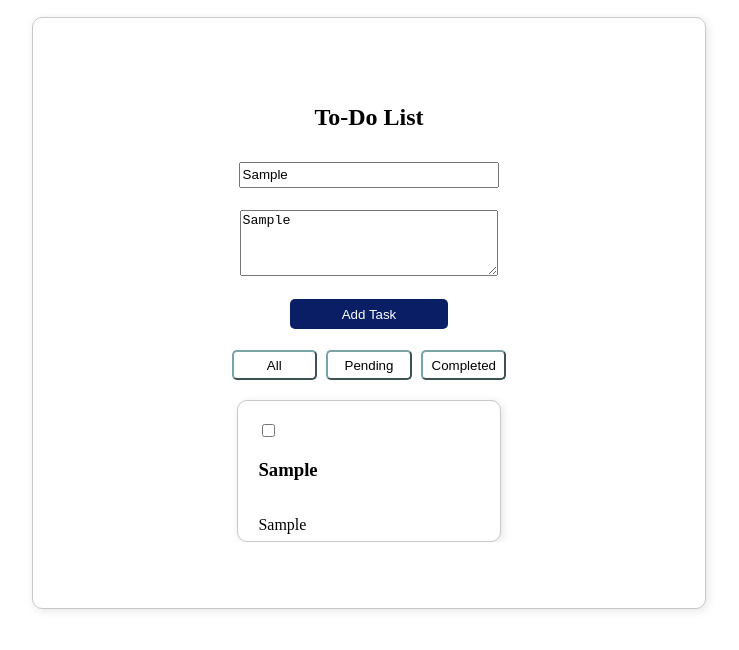
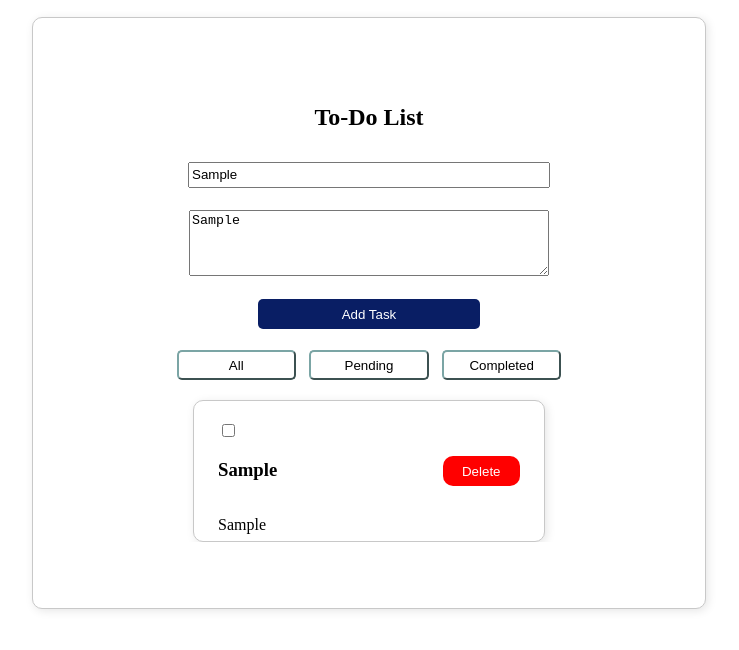
Before and after one commit to ValeriaPache/Form_React, a React (Vite) app: page / in a window 1280 px wide. Both pictures are taken after typing "Sample", "Sample" into the empty fields and a click on the button "Add Task". Shown: the top 650 px of the page, without its empty margins (271-1010 px from the left). Built offline with nearby package versions, Linux system fonts and the light colour scheme.

Commit message:
I was organizing the structure

```diff
--- a/src/Context/Context.jsx
+++ b/src/Context/Context.jsx
@@ -1,22 +1,26 @@
-import { createContext,useState } from "react";
+import { createContext, useState, useEffect } from "react";
 
 export const contextTask = createContext();
 
 export const ProviderTask = ({ children }) => {
 
     const [tasks, setTasks] = useState([]);
+    const [filteredTasks, setFilteredTasks] = useState([]); // Estado para las tareas filtradas
     const [title, setTitle] = useState("");
     const [description, setDescription] = useState("");
 
+    useEffect(() => {
+        setFilteredTasks([...tasks]); // Evita duplicaciones
+    }, [tasks]);
+
     return(
         <contextTask.Provider value={{
-        title,
-        setTitle,
-        description,
-        setDescription,
-        tasks,
-        setTasks,
+            title, setTitle,
+            description, setDescription,
+            tasks, setTasks,
+            filteredTasks, setFilteredTasks
         }}>
             {children}
         </contextTask.Provider>
-)}
+    );
+};
--- a/src/components/Pages/StilesTask.css
+++ b/src/components/Pages/StilesTask.css
@@ -20,7 +20,7 @@
     align-items: center;
 }
 .containerForm{
-    width: 50%;
+    width: 70%;
     height: 190px;
     display: flex;
     flex-direction: column;
@@ -45,7 +45,7 @@
     cursor: pointer;
 }
 .secondContainer{
-    width: 50%;
+    width: 70%;
     max-height: 340px; /* Evita que el contenedor crezca demasiado */
     overflow-y: auto; /* Permite desplazarse si hay muchas tareas */
     display: flex;
@@ -73,11 +73,38 @@
     width: 70%;
     height: 100px;
     display: flex;
-    flex-direction: column;
-    align-items: flex-start;
+    align-items: center;
+    justify-content: space-around;
     background: white;
     border: 1px solid rgb(200, 200, 200);
     border-radius: 10px;
     box-shadow: 2px 2px 10px rgba(0, 0, 0, 0.1);
     padding: 20px;
 }
+.subContainerListTaskOne{
+    width: 70%;
+    height: 100%;
+    display: flex;
+    flex-direction: column;
+    align-items: flex-start;
+}
+.containerButtomListTask{
+    width: 25%;
+    height: 100%;
+    display: flex;
+    flex-direction: column;
+    justify-content: center;
+    align-items: center;
+}
+.buttomListTask{
+    width: 100%;
+    height: 30px;
+    background: red;
+    color: white;
+    border: none;
+    border-radius: 10px;
+    display: flex;
+    justify-content: center;
+    align-items: center;
+    cursor: pointer;
+}
--- a/src/components/UI/TaskList.jsx
+++ b/src/components/UI/TaskList.jsx
@@ -3,9 +3,14 @@ import React from 'react';
 export const TaskList = ({ task }) => {  // Asegúrate de recibir la prop correctamente
   return (
     <div className='containerListTask'>
+    <div className='subContainerListTaskOne'>
       <input type='checkbox'></input>
       <h3 className='titleListTask'>{task.title}</h3>
       <p className='textListTask'>{task.description}</p>
     </div>
+    <div className='containerButtomListTask'>
+        <button className='buttomListTask'>Delete</button>
+    </div>
+    </div>
   );
 };
```
Also changed, not shown: src/components/UI/DeleteButton.jsx (added, +12 -0 lines), src/components/UI/FilterButtons.jsx (added, +11 -0 lines), src/components/UI/Filter.jsx (line endings or trailing spaces). Lines whose indentation alone changed are shown as unchanged.
